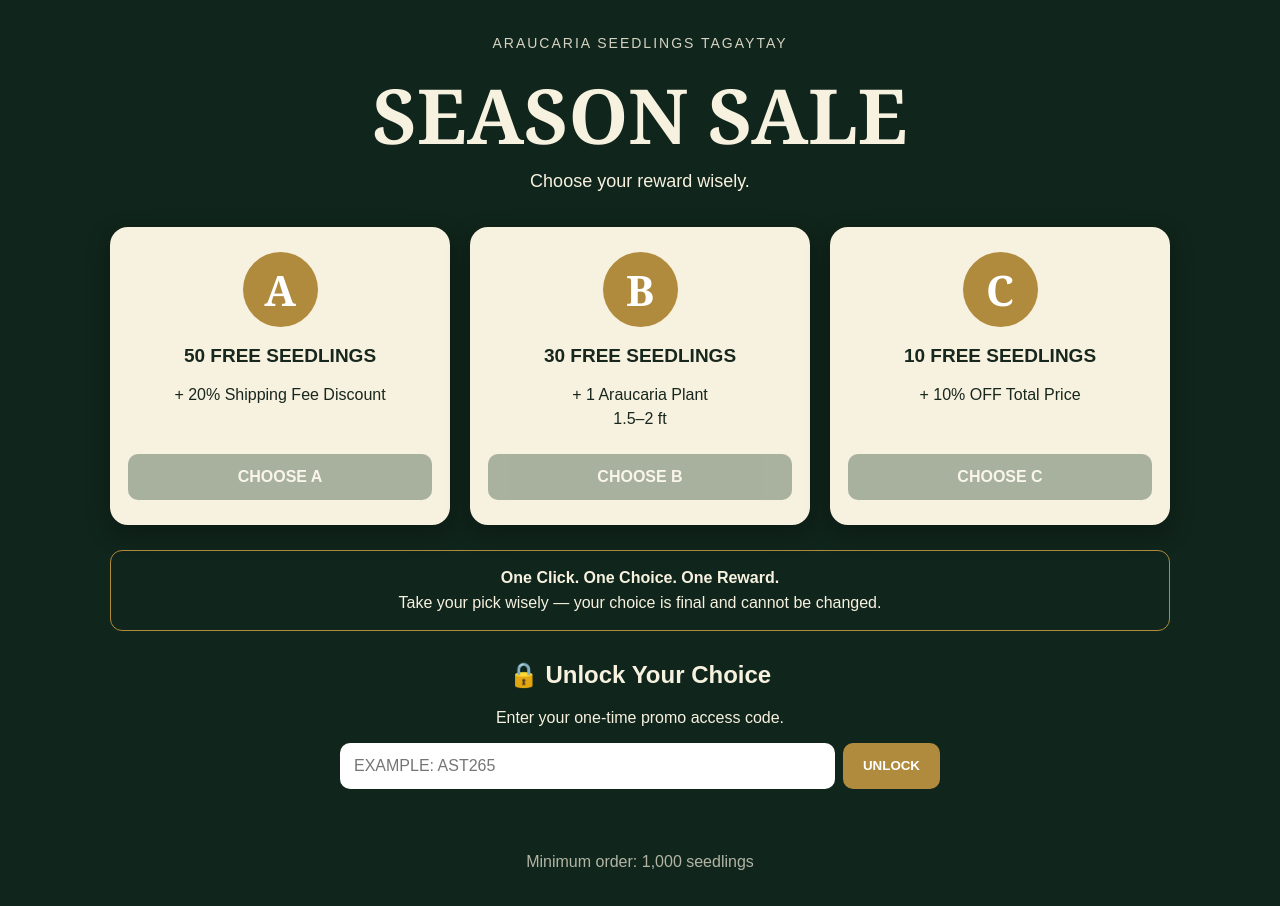
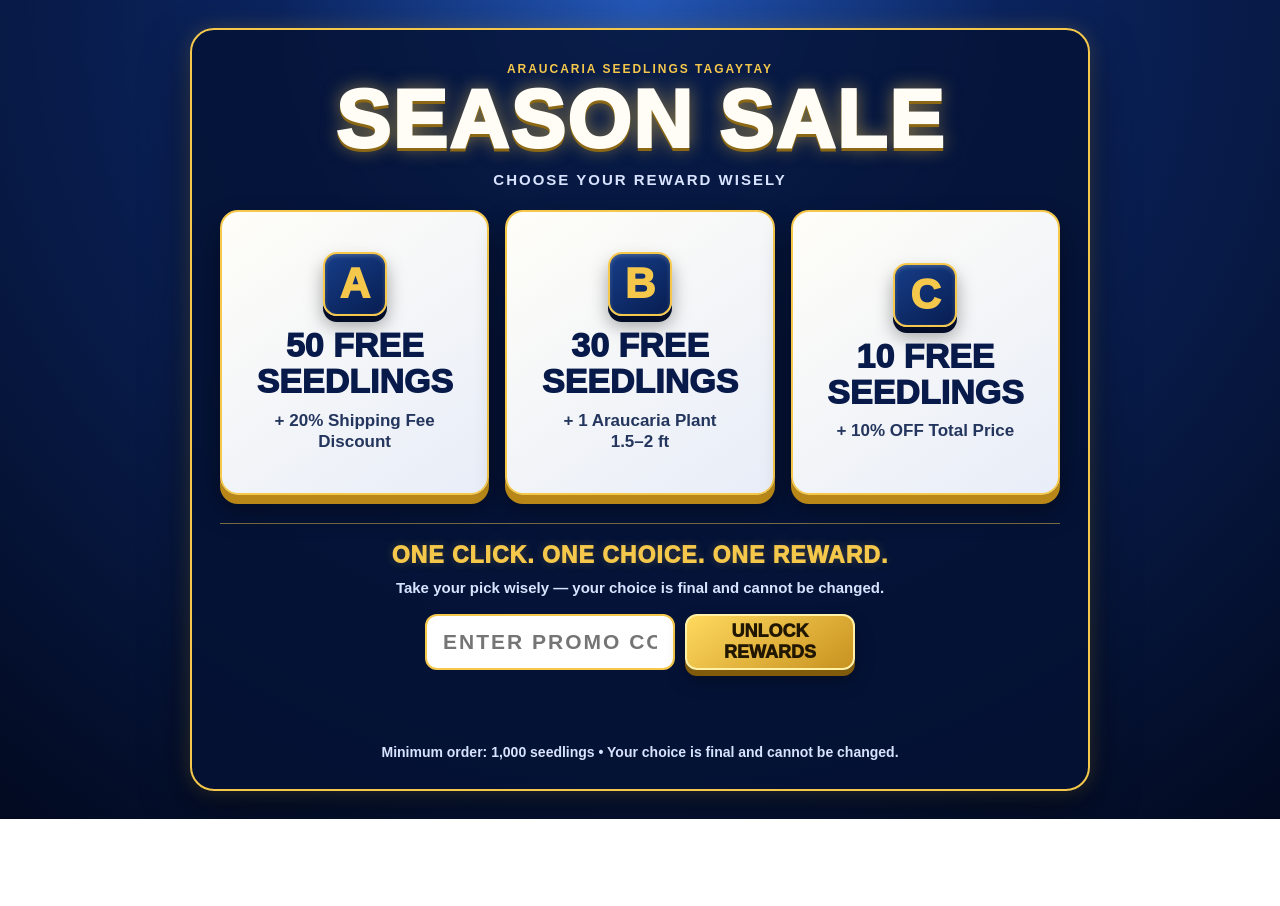
Before and after one commit to araucariaseedlingstagaytay-art/araucaria-season-sale, a plain HTML site: page index.html in a window 1280 px wide. After the commit the page ends 819 px from the top, so only its background shows below. Drawn offline with Linux system fonts and the light colour scheme.

Commit message:
Refactor HTML structure and styles for clarity

```diff
--- a/index.html
+++ b/index.html
@@ -8,159 +8,291 @@
 <style>
 *{box-sizing:border-box}
 
+:root{
+  --blue:#071a4a;
+  --blue2:#123b86;
+  --gold:#f5c84c;
+  --gold2:#b88718;
+  --white:#fffdf5;
+  --muted:#d8e3ff;
+  --dark:#071329;
+}
+
 body{
   margin:0;
-font-family:Arial,sans-serif;
-background:#10251b;
-color:#f7f1df;
+  min-height:100vh;
+  font-family:Arial,Helvetica,sans-serif;
+  background:
+    radial-gradient(circle at 50% 0%,#2458b8 0%,#0b245f 35%,#020a20 100%);
+  color:var(--white);
+  padding:16px;
 }
 
-.container{
-max-width:1100px;
+.stage{
+  width:100%;
+  max-width:900px;
   margin:auto;
-padding:35px 20px;
+  padding:24px 16px 22px;
+  border:2px solid var(--gold);
+  border-radius:24px;
+  background:rgba(4,18,52,.82);
+  box-shadow:
+    0 0 20px rgba(245,200,76,.18),
+    0 20px 50px rgba(0,0,0,.45);
+}
+
+.brand{
+  text-align:center;
+  font-size:12px;
+  font-weight:800;
+  letter-spacing:2px;
+  color:var(--gold);
+  margin-bottom:5px;
+}
+
+h1{
+  margin:0;
+  text-align:center;
+  font-size:clamp(42px,12vw,82px);
+  line-height:.95;
+  font-weight:1000;
+  letter-spacing:2px;
+  color:var(--white);
+  text-shadow:
+    0 3px 0 #8c6814,
+    0 0 18px rgba(245,200,76,.5);
+}
+
+.subtitle{
+  text-align:center;
+  margin:12px 0 22px;
+  font-size:15px;
+  font-weight:900;
+  letter-spacing:2px;
+  color:var(--muted);
+}
+
+.choices{
+  display:grid;
+  grid-template-columns:1fr;
+  gap:18px;
+}
+
+.choice{
+  position:relative;
+  min-height:230px;
+  border:2px solid var(--gold);
+  border-radius:18px;
+  background:linear-gradient(145deg,#fffef8,#e8edf8);
+  color:var(--dark);
+  padding:18px 16px 20px;
+  cursor:pointer;
+  box-shadow:
+    0 9px 0 var(--gold2),
+    0 15px 28px rgba(0,0,0,.42);
+  transition:
+    transform .12s ease,
+    box-shadow .12s ease,
+    filter .15s ease;
+  overflow:hidden;
+}
+
+.choice:hover{
+  filter:brightness(1.06);
+  transform:translateY(-3px);
+}
+
+.choice:active,
+.choice.pressed{
+  transform:translateY(7px) scale(.985);
+  box-shadow:
+    0 2px 0 var(--gold2),
+    0 5px 12px rgba(0,0,0,.35);
+}
+
+.choice.flash{
+  animation:choiceFlash .45s ease;
+}
+
+@keyframes choiceFlash{
+  0%{filter:brightness(1)}
+  35%{
+    filter:brightness(1.45);
+    box-shadow:
+      0 0 8px #fff,
+      0 0 28px var(--gold),
+      0 9px 0 var(--gold2);
+  }
+  100%{filter:brightness(1)}
+}
+
+.letter{
+  width:64px;
+  height:64px;
+  margin:0 auto 12px;
+  border-radius:14px;
+  display:flex;
+  align-items:center;
+  justify-content:center;
+  background:linear-gradient(145deg,#173e88,#071d51);
+  color:var(--gold);
+  border:2px solid var(--gold);
+  font-size:42px;
+  font-weight:1000;
+  box-shadow:
+    inset 0 2px 4px rgba(255,255,255,.2),
+    0 6px 0 #030d28,
+    0 10px 18px rgba(0,0,0,.35);
+}
+
+.reward{
+  text-align:center;
+  font-size:clamp(23px,6vw,34px);
+  line-height:1.05;
+  font-weight:1000;
+  color:#071a4a;
+  margin-bottom:10px;
+}
+
+.detail{
+  text-align:center;
+  font-size:17px;
+  line-height:1.25;
+  font-weight:800;
+  color:#24365d;
+}
+
+.code-area{
+  margin-top:28px;
+  padding:18px 14px;
+  border-top:1px solid rgba(245,200,76,.5);
   text-align:center;
 }
 
-.brand{
-font-size:14px;
-letter-spacing:2px;
-opacity:.85;
+.warning{
+  font-size:clamp(17px,4.5vw,23px);
+  font-weight:1000;
+  letter-spacing:1px;
+  color:var(--gold);
+  margin-bottom:8px;
+  text-shadow:0 0 10px rgba(245,200,76,.25);
 }
 
-h1{
-font-family:Georgia,serif;
-font-size:clamp(42px,8vw,76px);
-margin:12px 0 5px;
+.warning-sub{
+  color:var(--muted);
+  font-size:15px;
+  line-height:1.4;
+  font-weight:700;
+  margin-bottom:16px;
 }
 
-.subtitle{
-font-size:18px;
-margin-bottom:35px;
+.code-row{
+  display:flex;
+  flex-direction:column;
+  gap:10px;
+  max-width:430px;
+  margin:auto;
 }
 
-.rewards{
-display:grid;
-grid-template-columns:repeat(3,1fr);
-gap:20px;
+input{
+  width:100%;
+  min-height:54px;
+  border:2px solid var(--gold);
+  border-radius:12px;
+  padding:0 16px;
+  text-align:center;
+  font-size:21px;
+  font-weight:900;
+  letter-spacing:2px;
+  text-transform:uppercase;
+  outline:none;
 }
 
-.card{
-background:#f7f1df;
-color:#17271d;
-border-radius:18px;
-padding:25px 18px;
-box-shadow:0 8px 25px rgba(0,0,0,.3);
+input:focus{
+  box-shadow:0 0 0 3px rgba(245,200,76,.22);
 }
 
-.letter{
-width:75px;
-height:75px;
-margin:auto;
-border-radius:50%;
-background:#b08b3e;
-color:white;
-display:grid;
-place-items:center;
-font:bold 42px Georgia,serif;
+#unlock{
+  min-height:56px;
+  border:2px solid #fff1a5;
+  border-radius:12px;
+  background:linear-gradient(145deg,#ffd95e,#c89220);
+  color:#211600;
+  font-size:18px;
+  font-weight:1000;
+  cursor:pointer;
+  box-shadow:
+    0 6px 0 #805b0c,
+    0 10px 18px rgba(0,0,0,.35);
+  transition:.12s ease;
 }
 
-.card h2{
-font-size:19px;
-margin:18px 0 10px;
+#unlock:active{
+  transform:translateY(5px);
+  box-shadow:
+    0 1px 0 #805b0c,
+    0 4px 8px rgba(0,0,0,.3);
 }
 
-.card p{
-min-height:55px;
+#unlock.flash{
+  animation:unlockFlash .4s ease;
+}
+
+@keyframes unlockFlash{
+  0%{filter:brightness(1)}
+  40%{filter:brightness(1.5)}
+  100%{filter:brightness(1)}
+}
+
+.status{
+  min-height:24px;
+  margin-top:12px;
+  font-size:14px;
+  font-weight:800;
+  color:var(--muted);
+}
+
+.result{
+  margin-top:16px;
+  padding:18px 12px;
+  border-radius:14px;
+  background:rgba(245,200,76,.12);
+  border:1px solid rgba(245,200,76,.55);
+  font-size:18px;
+  font-weight:900;
+  line-height:1.4;
+  display:none;
+}
+
+.footer{
+  margin-top:18px;
+  text-align:center;
+  color:var(--muted);
+  font-size:14px;
   line-height:1.5;
+  font-weight:700;
+}
+
+@media(min-width:700px){
+  body{padding:28px}
+
+  .stage{
+    padding:32px 28px 26px;
+  }
+
+  .choices{
+    grid-template-columns:repeat(3,1fr);
+    gap:16px;
   }
 
   .choice{
-width:100%;
-padding:14px;
-border:0;
-border-radius:10px;
-background:#173b28;
-color:white;
-font-weight:bold;
-font-size:16px;
-cursor:pointer;
+    min-height:285px;
+    padding:20px 14px;
   }
 
-.choice:disabled{
-opacity:.35;
-cursor:not-allowed;
-}
-
-.notice{
-margin:25px auto;
-padding:18px;
-border:1px solid #b08b3e;
-border-radius:12px;
+  .code-row{
     display:grid;
-gap:7px;
-}
-
-.unlock{
-max-width:600px;
-margin:30px auto;
-}
-
-.codebox{
-display:flex;
-gap:8px;
-margin-top:15px;
-}
-
-input{
-flex:1;
-padding:14px;
-border:0;
-border-radius:10px;
-font-size:16px;
-text-transform:uppercase;
-}
-
-#unlock{
-padding:14px 20px;
-border:0;
-border-radius:10px;
-background:#b08b3e;
-color:white;
-font-weight:bold;
-cursor:pointer;
-}
-
-#status{
-margin-top:12px;
-min-height:22px;
-}
-
-#result{
-margin:25px auto;
-padding:25px;
-max-width:650px;
-background:#f7f1df;
-color:#17271d;
-border-radius:16px;
-font-size:20px;
-}
-
-.hidden{
-display:none;
-}
-
-footer{
-margin-top:30px;
-opacity:.7;
-}
-
-@media(max-width:750px){
-.rewards{
-grid-template-columns:1fr;
-}
-.codebox{
-flex-direction:column;
+    grid-template-columns:1fr 170px;
   }
 }
 </style>
@@ -168,71 +300,69 @@ flex-direction:column;
 
 <body>
 
-<div class="container">
+<main class="stage">
 
   <div class="brand">ARAUCARIA SEEDLINGS TAGAYTAY</div>
 
   <h1>SEASON SALE</h1>
 
-<div class="subtitle">
-Choose your reward wisely.
+  <div class="subtitle">CHOOSE YOUR REWARD WISELY</div>
+
+  <section class="choices">
+
+    <button class="choice" data-choice="A" type="button">
+      <div class="letter">A</div>
+      <div class="reward">50 FREE<br>SEEDLINGS</div>
+      <div class="detail">+ 20% Shipping Fee Discount</div>
+    </button>
+
+    <button class="choice" data-choice="B" type="button">
+      <div class="letter">B</div>
+      <div class="reward">30 FREE<br>SEEDLINGS</div>
+      <div class="detail">+ 1 Araucaria Plant<br>1.5–2 ft</div>
+    </button>
+
+    <button class="choice" data-choice="C" type="button">
+      <div class="letter">C</div>
+      <div class="reward">10 FREE<br>SEEDLINGS</div>
+      <div class="detail">+ 10% OFF Total Price</div>
+    </button>
+
+  </section>
+
+  <section class="code-area">
+
+    <div class="warning">ONE CLICK. ONE CHOICE. ONE REWARD.</div>
+
+    <div class="warning-sub">
+      Take your pick wisely — your choice is final and cannot be changed.
     </div>
 
-<div class="rewards">
+    <div class="code-row">
+      <input
+        id="code"
+        maxlength="6"
+        placeholder="ENTER PROMO CODE"
+        autocomplete="off"
+        spellcheck="false"
+      >
 
-<div class="card">
-<div class="letter">A</div>
-<h2>50 FREE SEEDLINGS</h2>
-<p>+ 20% Shipping Fee Discount</p>
-<button class="choice" data-choice="A" disabled>CHOOSE A</button>
+      <button id="unlock" type="button">UNLOCK REWARDS</button>
     </div>
 
-<div class="card">
-<div class="letter">B</div>
-<h2>30 FREE SEEDLINGS</h2>
-<p>+ 1 Araucaria Plant<br>1.5–2 ft</p>
-<button class="choice" data-choice="B" disabled>CHOOSE B</button>
+    <div id="status" class="status"></div>
+
+    <div id="result" class="result"></div>
+
+  </section>
+
+  <div class="footer">
+    Minimum order: 1,000 seedlings • Your choice is final and cannot be changed.
   </div>
 
-<div class="card">
-<div class="letter">C</div>
-<h2>10 FREE SEEDLINGS</h2>
-<p>+ 10% OFF Total Price</p>
-<button class="choice" data-choice="C" disabled>CHOOSE C</button>
-</div>
-
-</div>
-
-<div class="notice">
-<strong>One Click. One Choice. One Reward.</strong>
-<span>Take your pick wisely — your choice is final and cannot be changed.</span>
-</div>
-
-<div class="unlock">
-
-<h2>🔒 Unlock Your Choice</h2>
-
-<p>Enter your one-time promo access code.</p>
-
-<div class="codebox">
-<input id="code" placeholder="Example: AST265">
-<button id="unlock">UNLOCK</button>
-</div>
-
-<div id="status"></div>
-
-</div>
-
-<div id="result" class="hidden"></div>
-
-<footer>
-Minimum order: 1,000 seedlings
-</footer>
-
-</div>
+</main>
 
 <script>
-
 const API_URL =
 "https://script.google.com/macros/s/AKfycbwZnQ7p0pvTkqADf4PHVSpX2olZiAFzLfOMiuh9FGLtfGOI8wdxxUh7cJz1IFlcpCY/exec";
 
@@ -244,13 +374,56 @@ const status = document.getElementById("status");
 const result = document.getElementById("result");
 const buttons = document.querySelectorAll(".choice");
 
+function playSound(type){
+  try{
+    const AudioCtx = window.AudioContext || window.webkitAudioContext;
+    if(!AudioCtx) return;
+
+    const ctx = new AudioCtx();
+    const gain = ctx.createGain();
+
+    gain.connect(ctx.destination);
+    gain.gain.setValueAtTime(0.0001,ctx.currentTime);
+
+    const osc = ctx.createOscillator();
+    osc.connect(gain);
+
+    if(type === "unlock"){
+      osc.frequency.setValueAtTime(520,ctx.currentTime);
+      osc.frequency.exponentialRampToValueAtTime(
+        760,ctx.currentTime + .16
+      );
+    }else{
+      osc.frequency.setValueAtTime(420,ctx.currentTime);
+      osc.frequency.exponentialRampToValueAtTime(
+        900,ctx.currentTime + .22
+      );
+    }
+
+    osc.type="triangle";
+
+    gain.gain.exponentialRampToValueAtTime(
+      .18,ctx.currentTime + .02
+    );
+
+    gain.gain.exponentialRampToValueAtTime(
+      .0001,ctx.currentTime + .28
+    );
+
+    osc.start();
+    osc.stop(ctx.currentTime + .3);
+
+    setTimeout(()=>ctx.close(),400);
+
+  }catch(e){}
+}
+
 function callAPI(params, callback){
-
   const callbackName =
-"promoCallback_" + Date.now();
+    "promoCallback_" + Date.now() + "_" +
+    Math.floor(Math.random()*1000);
 
   window[callbackName] = function(data){
-
     delete window[callbackName];
 
     if(script.parentNode){
@@ -263,13 +436,11 @@ callback(data);
   const script = document.createElement("script");
 
   const query = new URLSearchParams(params);
-
-query.set("callback", callbackName);
+  query.set("callback",callbackName);
 
   script.src = API_URL + "?" + query.toString();
 
   script.onerror = function(){
-
     delete window[callbackName];
 
     if(script.parentNode){
@@ -282,117 +453,137 @@ callback({error:true});
   document.body.appendChild(script);
 }
 
-unlock.addEventListener("click", function(){
+unlock.addEventListener("click",function(){
 
   const code = input.value.trim().toUpperCase();
 
-if(!code){
-status.textContent = "Please enter your promo access code.";
+  if(!/^AST\d{3}$/.test(code)){
+    status.textContent="Please enter a valid promo access code.";
     return;
   }
 
-status.textContent = "Checking promo code...";
-unlock.disabled = true;
+  playSound("unlock");
 
-callAPI(
-{action:"check", code:code},
-function(data){
+  unlock.classList.remove("flash");
+  void unlock.offsetWidth;
+  unlock.classList.add("flash");
 
-if(data.error){
-status.textContent = "Connection error. Please try again.";
-unlock.disabled = false;
-return;
-}
+  status.textContent="Checking promo code...";
+  result.style.display="none";
 
-if(!data.valid){
-status.textContent = "Invalid or already used promo access code.";
-unlock.disabled = false;
-return;
-}
+  callAPI({
+    action:"check",
+    code:code
+  },function(data){
+
+    if(data && data.valid){
 
       activeCode = code;
 
-buttons.forEach(function(button){
-button.disabled = false;
-});
+      status.textContent =
+        "Unlocked! Choose A, B, or C.";
 
-input.disabled = true;
-unlock.disabled = true;
-
-status.textContent =
-"Unlocked! Now choose A, B or C.";
-
-}
-);
-
-});
-
-buttons.forEach(function(button){
-
-button.addEventListener("click", function(){
-
-if(!activeCode)return;
-
-const choice = this.dataset.choice;
-
-buttons.forEach(function(b){
-b.disabled = true;
-});
-
-status.textContent = "Confirming your reward...";
-
-callAPI(
-{
-action:"use",
-code:activeCode,
-choice:choice
-},
-function(data){
-
-if(data.error){
-buttons.forEach(function(b){
-b.disabled = false;
-});
+    }else if(data && data.error){
 
       status.textContent =
         "Connection error. Please try again.";
 
+    }else{
+
+      status.textContent =
+        "Invalid or already used promo access code.";
+
+    }
+
+  });
+});
+
+buttons.forEach(button=>{
+
+  button.addEventListener("click",function(){
+
+    if(!activeCode){
+      status.textContent =
+        "Enter and unlock your promo code first.";
       return;
     }
 
-if(!data.success){
+    const choice = button.dataset.choice;
+
+    playSound("choice");
+
+    button.classList.remove("flash","pressed");
+    void button.offsetWidth;
+    button.classList.add("flash","pressed");
+
+    buttons.forEach(b=>b.disabled=true);
+    unlock.disabled=true;
+    input.disabled=true;
+
+    status.textContent="Processing your reward...";
+
+    callAPI({
+      action:"use",
+      code:activeCode,
+      choice:choice
+    },function(data){
+
+      if(data && data.success){
+
+        let reward="";
+
+        if(choice==="A"){
+          reward =
+            "You chose A — 50 FREE seedlings + 20% Shipping Fee Discount.";
+        }
+
+        if(choice==="B"){
+          reward =
+            "You chose B — 30 FREE seedlings + 1 Araucaria Plant (1.5–2 ft).";
+        }
+
+        if(choice==="C"){
+          reward =
+            "You chose C — 10 FREE seedlings + 10% OFF Total Price.";
+        }
+
+        result.textContent =
+          "🎉 REWARD CONFIRMED! " + reward;
+
+        result.style.display="block";
+
+        status.textContent =
+          "Your choice has been locked. Please message us to place your order.";
+
+        activeCode=null;
+
+      }else if(data && data.error){
+
+        status.textContent =
+          "Connection error. Please contact us before trying another code.";
+
+        buttons.forEach(b=>b.disabled=false);
+        unlock.disabled=false;
+        input.disabled=false;
+
+      }else{
 
         status.textContent =
           "Sorry, this promo code is no longer available.";
 
-return;
-}
-
-const rewards={
-A:"50 FREE seedlings + 20% Shipping Fee Discount",
-B:"30 FREE seedlings + 1 Araucaria Plant (1.5–2 ft)",
-C:"10 FREE seedlings + 10% OFF Total Price"
-};
-
-result.classList.remove("hidden");
-
-result.innerHTML =
-"<strong>Reward " + choice + " Confirmed!</strong><br><br>" +
-rewards[choice] +
-"<br><br><small>One Click. One Choice. One Reward.</small>";
-
-status.textContent =
-"Your choice is final. This promo code is now used.";
-
-activeCode = null;
+        buttons.forEach(b=>b.disabled=true);
 
       }
-);
 
     });
 
   });
 
+});
+
+input.addEventListener("input",function(){
+  this.value=this.value.toUpperCase().replace(/[^A-Z0-9]/g,"");
+});
 </script>
 
 </body>
```
Lines whose indentation alone changed are shown as unchanged.
